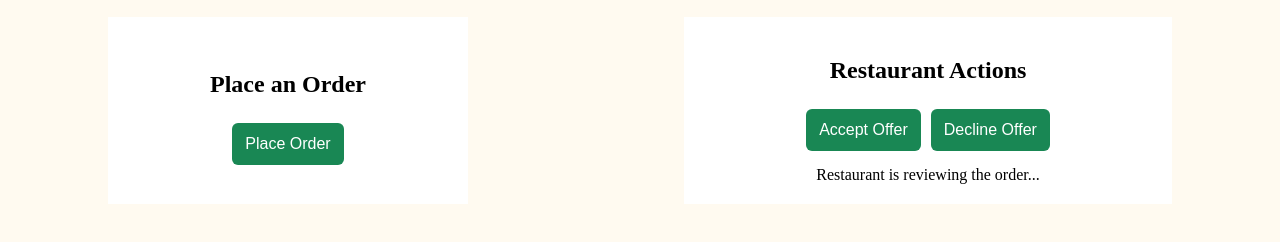
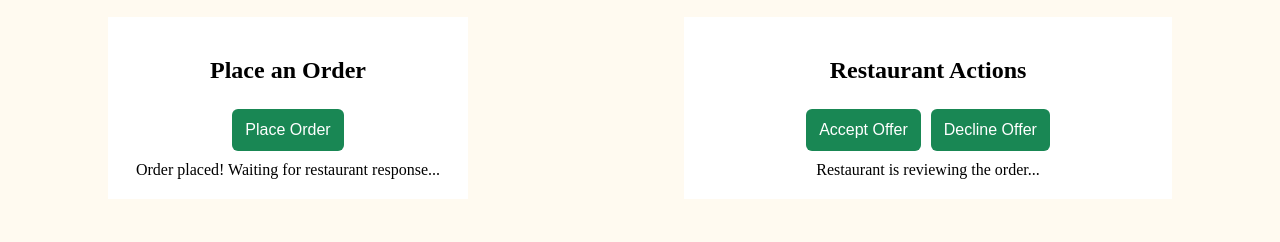
Before and after one commit to SofiaBrittoSchwartz/RestaurantOrderSystem, a plain HTML site: page index.html in a window 1280 px wide. Both pictures are taken after a click on the button "Place Order". Shown: the part 80-322 px from the top of the page. Drawn offline with Linux system fonts and the light colour scheme.

Commit message:
Implemented Restaurant Actions dynamic div creation and async/await functionality

```diff
--- a/index.html
+++ b/index.html
@@ -11,18 +11,10 @@
     <div class="containers">
         <div class="order">
             <h2>Place an Order</h2>
-            <button>Place Order</button>
+            <button id="order-btn">Place Order</button>
             <span id="orderStatus"></span>
         </div>
-
-        <div class="actions">
-            <h2>Restaurant Actions</h2>
-            <div class="buttons">
-                <button>Accept Offer</button>
-                <button>Decline Offer</button>
-            </div>
-            <span>Restaurant is reviewing the order...</span>
-        </div>
     </div>
+    <script src="script.js"></script>
 </body>
 </html>
--- a/script.js
+++ b/script.js
@@ -0,0 +1,74 @@
+function renderRestaurantActions() {
+    const container = document.querySelector('.containers');
+
+    /* Outer div */
+    const actionsDiv = document.createElement('div');
+    actionsDiv.className = "actions";
+
+    /* Title */
+    const title = document.createElement('h2');
+    title.innerHTML = 'Restaurant Actions';
+
+    /* Buttons */
+    const buttons = document.createElement('div');
+    buttons.className = "buttons";
+    const acceptButton = document.createElement('button');
+    acceptButton.id = "accept-btn";
+    acceptButton.innerHTML = "Accept Offer";
+
+    const declineButton = document.createElement('button');
+    declineButton.id = "decline-btn";
+    declineButton.innerHTML = "Decline Offer";
+
+    buttons.appendChild(acceptButton);
+    buttons.appendChild(declineButton);
+
+    /* Informational text */
+    const infoText = document.createElement('span');
+    infoText.innerText = "Restaurant is reviewing the order...";
+
+    actionsDiv.appendChild(title);
+    actionsDiv.appendChild(buttons);
+    actionsDiv.appendChild(infoText);
+
+    container.appendChild(actionsDiv);
+}
+
+async function placeOrder() {
+
+    renderRestaurantActions();
+
+    const orderStatus = document.getElementById('orderStatus');
+    orderStatus.innerHTML = "Order placed! Waiting for restaurant response...";
+
+    console.log("Place order");
+    try {
+        const orderResponse = await new Promise((resolve, reject) => {
+            const acceptButton = document.getElementById('accept-btn');
+            const declineButton = document.getElementById('decline-btn');
+
+            acceptButton.addEventListener('click', () => resolve('Approved'));
+            declineButton.addEventListener('click', () => reject('Declined'));
+            setTimeout(() => reject("Time ran out"), 60000);
+        });
+
+        console.log(orderResponse);
+    } catch (error) {
+        const actionsDiv = document.querySelector('.actions');
+        actionsDiv.remove();
+
+        const orderStatusDiv = document.getElementById('orderStatus');
+        orderStatusDiv.innerHTML = "Order declined. Please try again!";
+
+        console.log(error);
+    }
+}
+
+function load() {
+    var orderBtn = document.getElementById('order-btn');
+    orderBtn.addEventListener('click', (event) => {
+        placeOrder();
+    });
+}
+
+window.onload = function() { load(); }
--- a/styles.css
+++ b/styles.css
@@ -16,6 +16,7 @@ button {
     border-radius: 0.375rem;
     text-align: center;
     text-decoration: none;
+    margin-bottom: 10px;
 }
 
 button:hover {
@@ -26,7 +27,6 @@ button:hover {
     display: flex;
     flex-direction: row;
     justify-content: space-between;
-    margin-bottom: 10px;
 }
 
 .containers {
@@ -48,21 +48,21 @@ button:hover {
     width: 25%;
     margin: 20px auto;
     padding: 20px;
+    background-color: white;
     display: flex;
     flex-direction: column;
     justify-content: center;
     align-items: center;
-    background-color: white;
+    text-align: center;
 }
 
 .actions {
+    width: 35%;
+    margin: 20px auto;
+    padding: 20px;
+    background-color: white;
     display: flex;
     flex-direction: column;
     justify-content: center;
     align-items: center;
-
-    width: 35%;
-    margin: 20px auto;
-    padding: 20px;
-    background-color: white;
 }
```
Also changed, not shown: views/delivery-actions.html (deleted), views/place-order.html (deleted).
